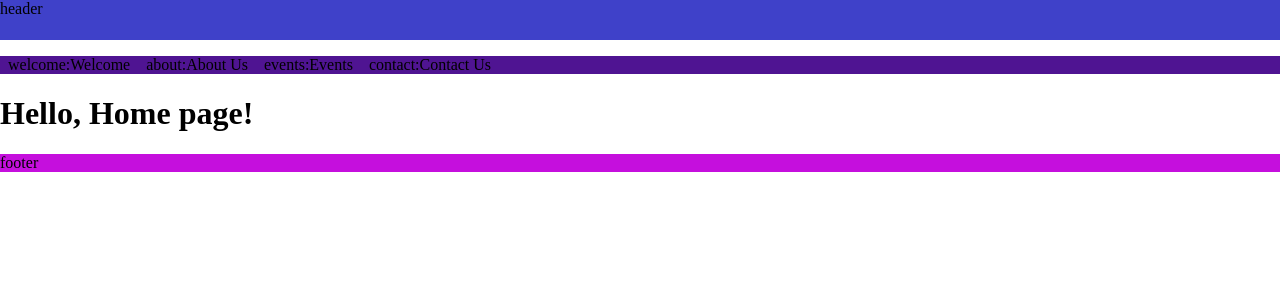
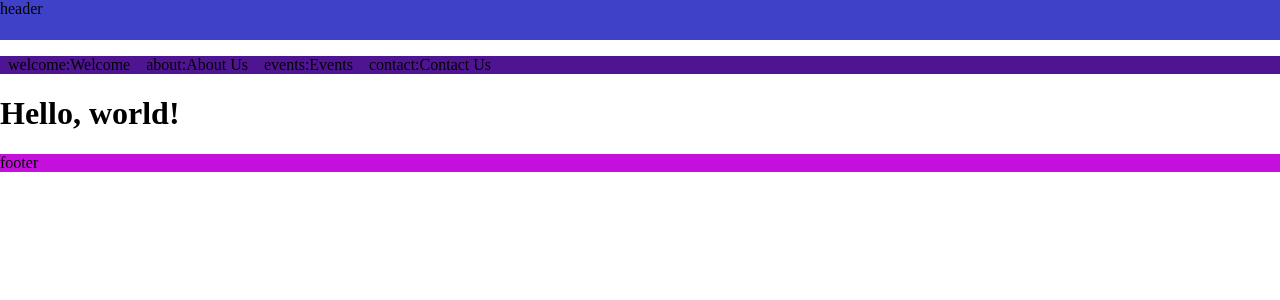
Before and after one commit to Swazimodo/campteepeepole, a Next.js app: page / in a window 1280 px wide. Shown: the top 300 px of the page. Built offline with nearby package versions, Linux system fonts and the light colour scheme.

Commit message:
feat: fix content

```diff
--- a/src/app/page.tsx
+++ b/src/app/page.tsx
@@ -1,4 +1,4 @@
 // `app/page.tsx` is the UI for the `/` URL
 export default function Page() {
-  return <h1>Hello, Home page!</h1>
+  return <h1>Hello, world!</h1>
 }
```
